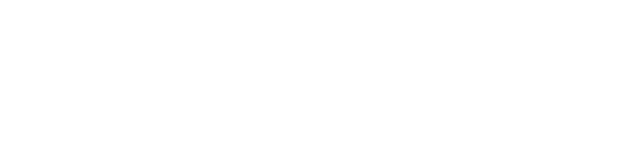
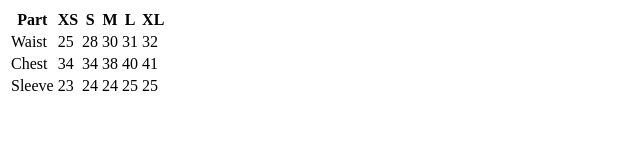
Before and after one commit to acciojob/myntra-size-chart-Smrutirani, a website: page main.html in a window 1280 px wide. Shown: the whole page, without its empty margins (0-640 px from the left). Drawn offline with Linux system fonts and the light colour scheme.

Commit message:
created a submission

```diff
--- a/main.html
+++ b/main.html
@@ -10,6 +10,46 @@
 	<!-- the entire body must be written by student -->
     <script type="text/javascript" src="./script.js">
 </script>
+	<table>
+		<thead >
+			<tr>
+				<th>Part</th>
+				<th>XS</th>
+				<th>S</th>
+				<th>M</th>
+				<th>L</th>
+				<th>XL</th>
+			</tr>
+		</thead>
+		<tbody>
+			<tr>
+				<td>Waist</td>
+				<td>25</td>
+				<td>28</td>
+				<td>30</td>
+				<td>31</td>
+				<td>32</td>
+			</tr>
+			<tr>
+				<td>Chest</td>
+				<td>34</td>
+				<td>34</td>
+				<td>38</td>
+				<td>40</td>
+				<td>41</td>
+			</tr>
+			<tr>
+				<td>Sleeve</td>
+				<td>23</td>
+				<td>24</td>
+				<td>24</td>
+				<td>25</td>
+				<td>25</td>
+			</tr>
+
+		</tbody>
+
+	</table>
 
 </body>
 
--- a/script.js
+++ b/script.js
@@ -1 +1,5 @@
 //your code here
+
+table, th, td{
+	border: 1px solid black;
+}
```
